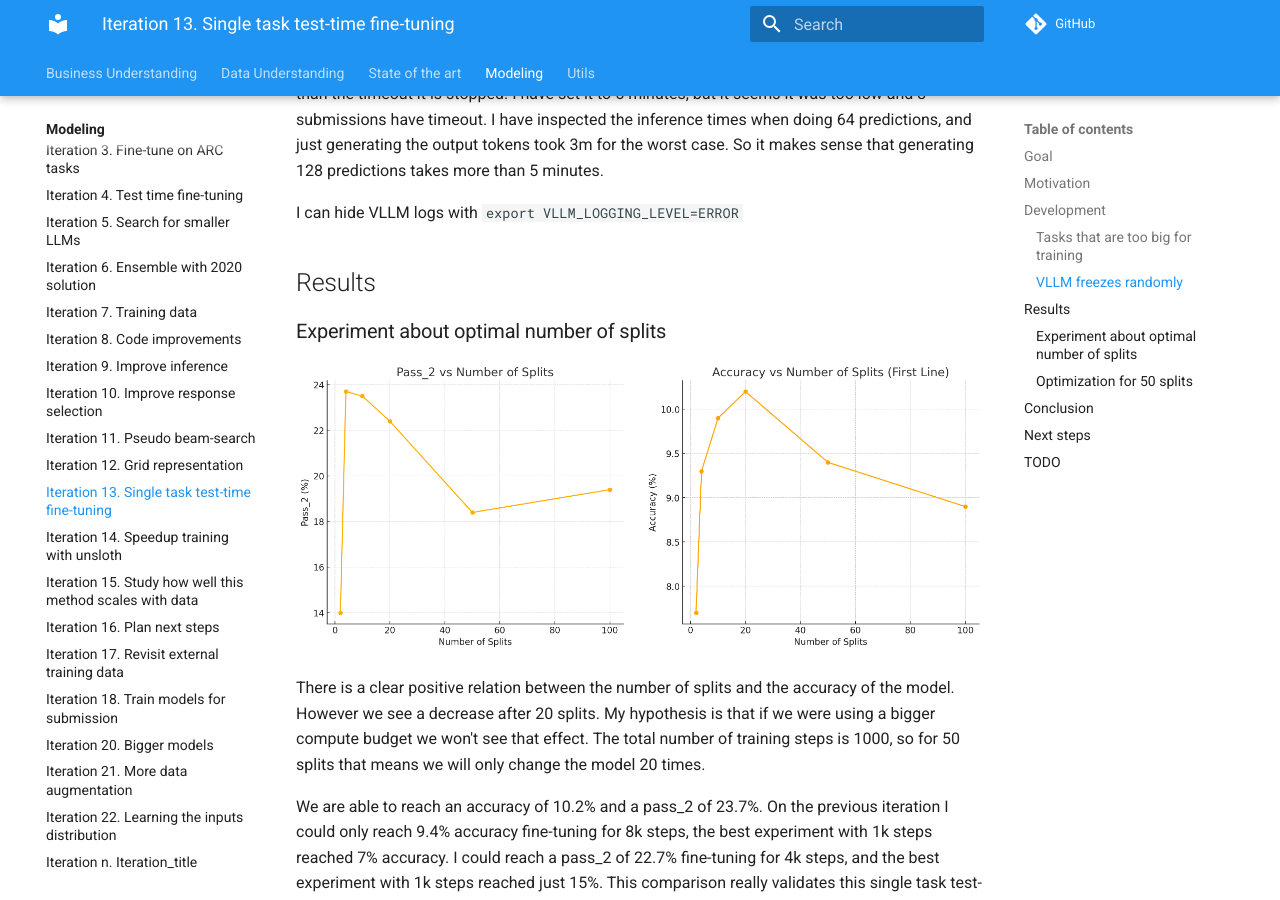
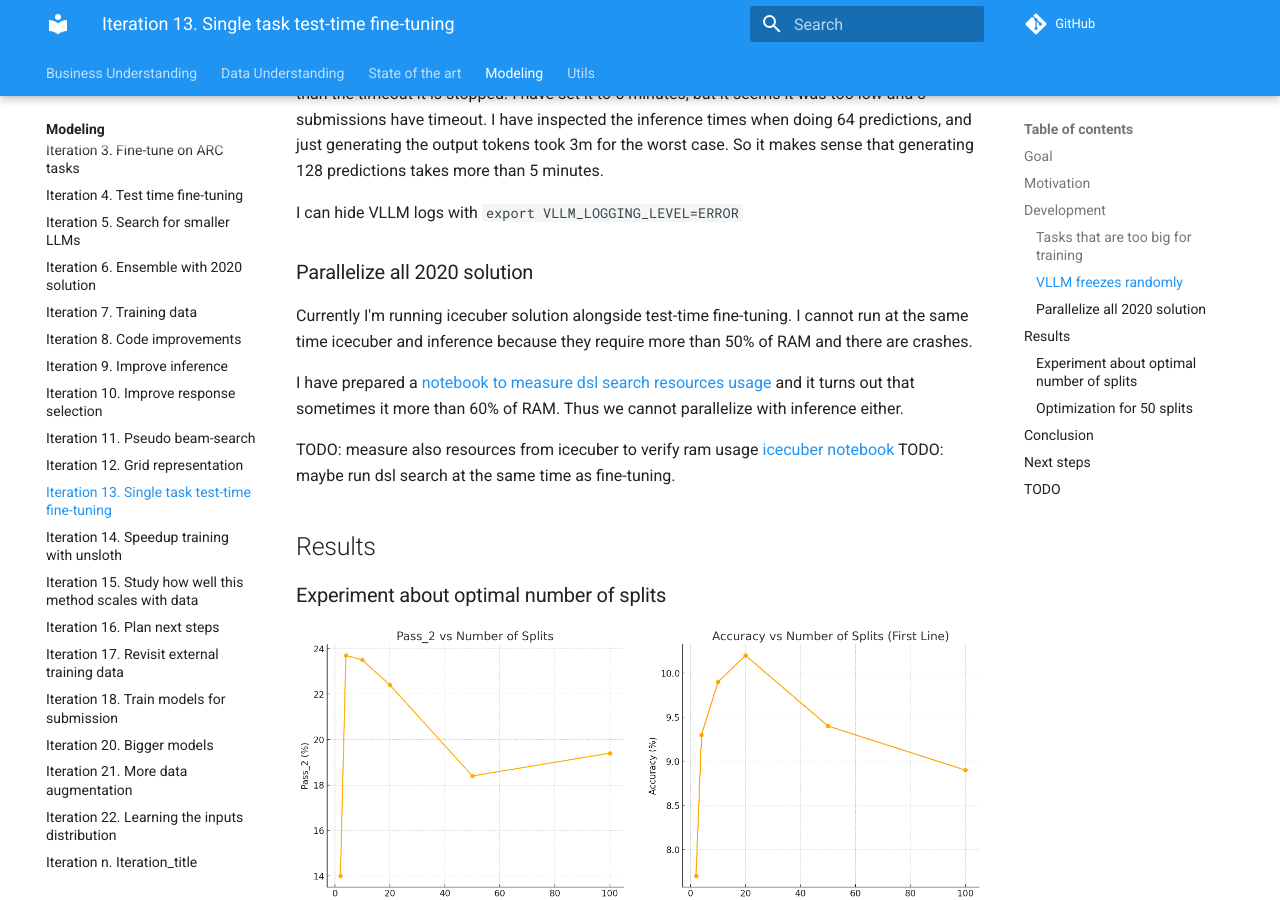
Before and after one commit to zhengjunyao-work/arc24, an MkDocs documentation site: the page built from docs/modeling/Iteration_13_single_task_ttft.md, in a window 1280 px wide and 900 px high, scrolled down 1900 px. Built offline with MkDocs 1.6.1 and Material for MkDocs 9.7.7, drawn with Linux system fonts in a browser that asks for light colours; comment, search, counter and statistics services are not loaded.

Commit message:
working to speedup inference by better parallelization

```diff
--- a/docs/modeling/Iteration_13_single_task_ttft.md
+++ b/docs/modeling/Iteration_13_single_task_ttft.md
@@ -72,6 +72,17 @@ I have inspected the inference times when doing 64 predictions, and just generat
 generating 128 predictions takes more than 5 minutes.
 
 I can hide VLLM logs with `export VLLM_LOGGING_LEVEL=ERROR`
+
+### Parallelize all 2020 solution
+
+Currently I'm running icecuber solution alongside test-time fine-tuning. I cannot run at the same time
+icecuber and inference because they require more than 50% of RAM and there are crashes.
+
+I have prepared a [notebook to measure dsl search resources usage](https://www.kaggle.com/code/ironbar/measure-dsl-resources?scriptVersionId=196153438)
+and it turns out that sometimes it more than 60% of RAM. Thus we cannot parallelize with inference either.
+
+TODO: measure also resources from icecuber to verify ram usage [icecuber notebook](https://www.kaggle.com/code/ironbar/measure-icecuber-resources?scriptVersionId=196154032)
+TODO: maybe run dsl search at the same time as fine-tuning.
 
 ## Results
 
```
Also changed, not shown: docs/modeling/Iteration_22_learning_inputs_distribution.md (+16 -1 lines).
